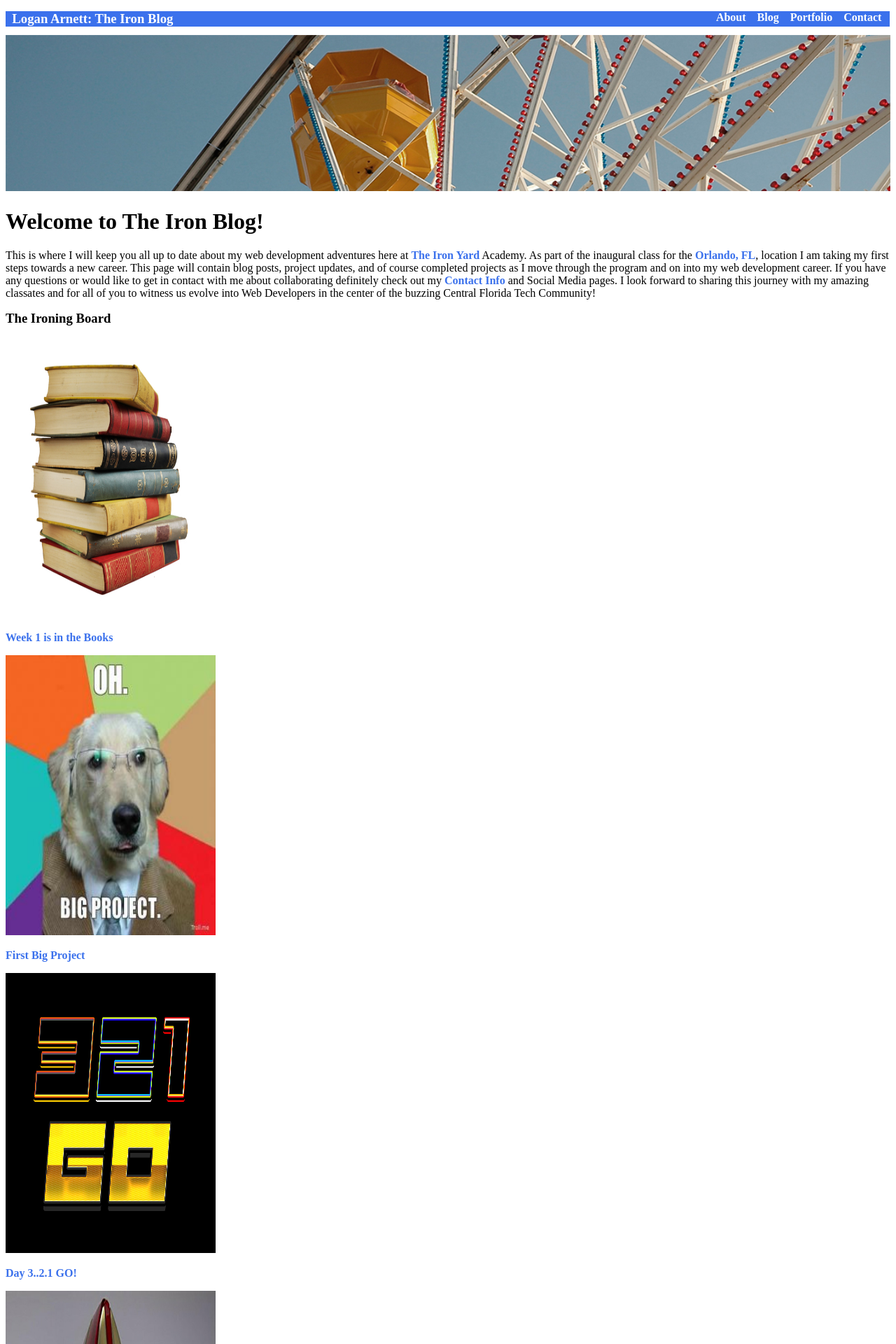
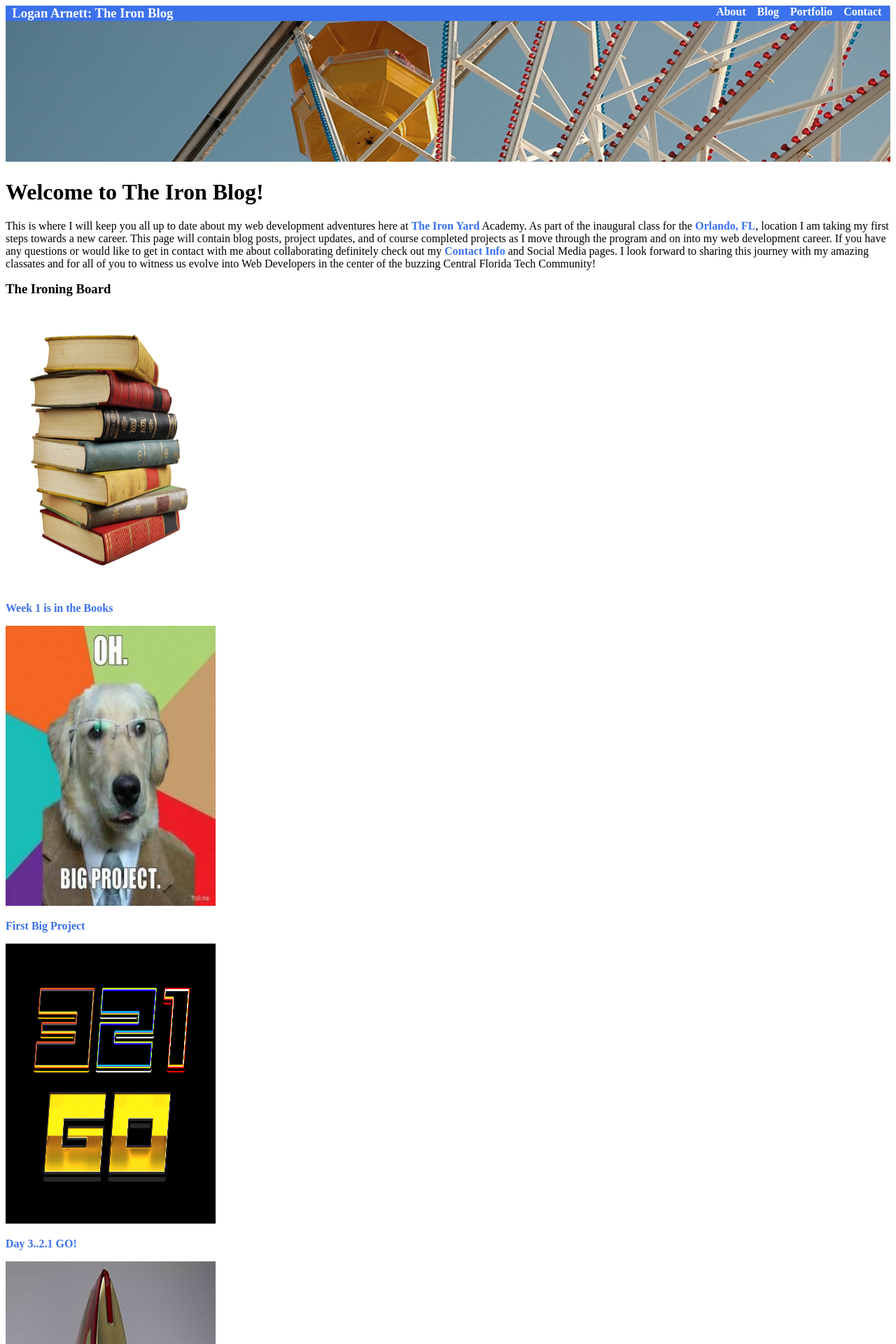
Before and after one commit to LoganArnett/MEANfolio, a Jekyll site: the page built from index.md, in a window 1280 px wide. Shown: the top 1920 px of the page at 70% size. Built offline with Jekyll 4.4.1, drawn with Linux system fonts in a browser that asks for light colours.

Commit message:
working on spacing between header img and nav

```diff
--- a/index.md
+++ b/index.md
@@ -1,8 +1,7 @@
 ---
 layout: default
 ---
-<p>
-<br /></p>
+
 <div id="banner"><img src="images/ferris1.jpg" alt="" width="100%"></div>
 
 # Welcome to The Iron Blog!
```
